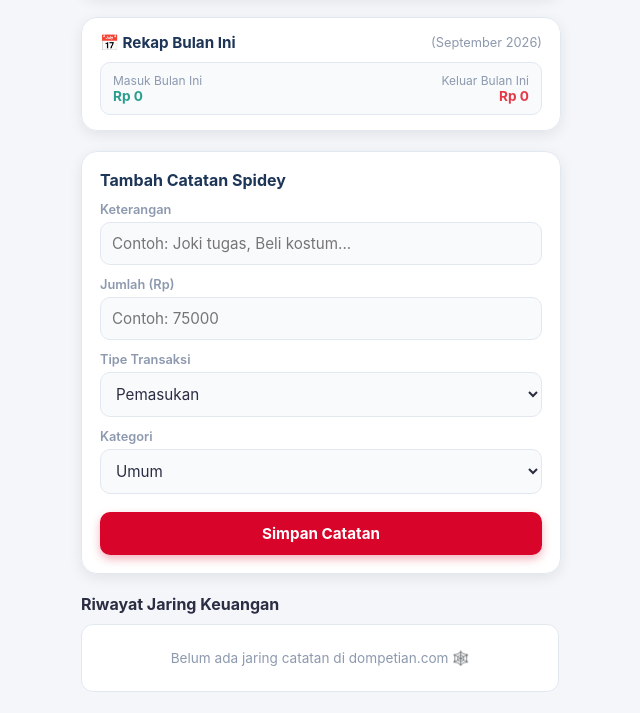
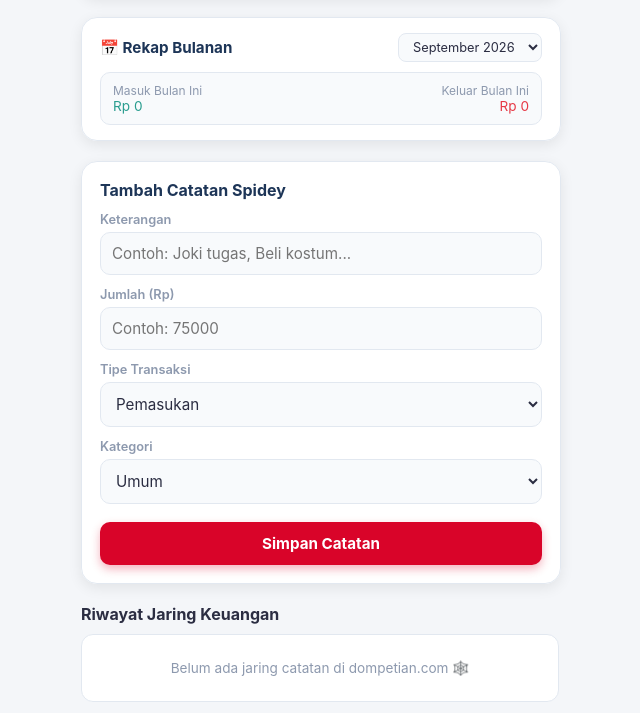
Before and after one commit to sancahyaseptian9/dompetian, a plain HTML site: page index.html in a window 1280 px wide. Shown: the part 322-1035 px from the top of the page, without its empty margins (319-959 px from the left). Drawn offline with Linux system fonts and the light colour scheme.

Commit message:
Update index.html

```diff
--- a/index.html
+++ b/index.html
@@ -3,7 +3,7 @@
 <head>
     <meta charset="UTF-8">
     <meta name="viewport" content="width=device-width, initial-scale=1.0">
-    <title>dompetian.com - Monthly Summary</title>
+    <title>dompetian.com - Monthly History</title>
     <style>
         :root {
             --bg-color: #f4f6f9;
@@ -162,7 +162,7 @@
             font-size: 0.95rem;
         }
 
-        /* Kartu Akumulasi Bulanan */
+        /* Kartu Akumulasi Bulanan dengan Pilihan Bulan */
         .monthly-card {
             background: var(--card-bg);
             padding: 15px 18px;
@@ -173,18 +173,28 @@
             backdrop-filter: blur(5px);
         }
 
-        .monthly-card h3 {
-            font-size: 0.95rem;
-            margin-bottom: 10px;
-            font-weight: 700;
-            color: var(--secondary);
+        .monthly-header {
             display: flex;
             justify-content: space-between;
             align-items: center;
+            margin-bottom: 10px;
         }
 
-        [data-theme="dark"] .monthly-card h3 {
+        .monthly-header h3 {
+            font-size: 0.95rem;
+            font-weight: 700;
+            color: var(--secondary);
+        }
+
+        [data-theme="dark"] .monthly-header h3 {
             color: var(--primary);
+        }
+
+        .monthly-header select {
+            width: auto;
+            padding: 5px 10px;
+            font-size: 0.8rem;
+            border-radius: 8px;
         }
 
         .monthly-stats {
@@ -195,11 +205,6 @@
             padding: 10px 12px;
             border-radius: 10px;
             border: 1px solid var(--border-color);
-        }
-
-        .m-stat-item span {
-            display: block;
-            font-weight: 700;
         }
 
         .income-text { color: var(--success); }
@@ -350,7 +355,7 @@
         <header>
             <div class="logo-area">
                 <h1>🕷️ dompetian.com</h1>
-                <span>Monthly Summary Edition</span>
+                <span>Multi-Month Summary</span>
             </div>
             <div class="header-btns">
                 <button class="btn-action" onclick="document.getElementById('bgUpload').click()">🖼️ Foto</button>
@@ -364,9 +369,9 @@
             Memuat tanggal...
         </div>
 
-        <!-- Kartu Saldo -->
+        <!-- Kartu Saldo Keseluruhan -->
         <div class="balance-card">
-            <h3>Sisa Saldo Jaring</h3>
+            <h3>Sisa Saldo Jaring (Total)</h3>
             <h2 id="totalBalance">Rp 0</h2>
             <div class="summary-row">
                 <div class="summary-item">
@@ -380,9 +385,14 @@
             </div>
         </div>
 
-        <!-- Kartu Akumulasi / Rekap Bulanan -->
+        <!-- Kartu Rekap / Akumulasi Bulanan dengan Pilihan Bulan -->
         <div class="monthly-card">
-            <h3>📅 Rekap Bulan Ini <span id="currentMonthLabel" style="font-size: 0.8rem; font-weight: normal; color: var(--text-muted);"></span></h3>
+            <div class="monthly-header">
+                <h3>📅 Rekap Bulanan</h3>
+                <select id="monthSelect" onchange="updateUI()">
+                    <!-- Pilihan bulan terisi otomatis dari data -->
+                </select>
+            </div>
             <div class="monthly-stats">
                 <div class="m-stat-item">
                     <p style="font-size: 0.75rem; color: var(--text-muted);">Masuk Bulan Ini</p>
@@ -440,21 +450,58 @@
     </div>
 
     <script>
-        // Menggunakan kunci penyimpanan lama agar data tidak hilang
         let transactions = JSON.parse(localStorage.getItem('dompetian_custom_trans')) || [];
 
         function formatRupiah(number) {
             return new Intl.NumberFormat('id-ID', { style: 'currency', currency: 'IDR', minimumFractionDigits: 0 }).format(number);
         }
 
-        // Tampilkan Hari, Tanggal, Tahun
         function updateDateWidget() {
             const now = new Date();
             const options = { weekday: 'long', year: 'numeric', month: 'long', day: 'numeric' };
             document.getElementById('dateWidget').innerText = now.toLocaleDateString('id-ID', options);
         }
 
+        // Mengisi pilihan bulan di dropdown secara otomatis berdasarkan data transaksi yang ada
+        function populateMonthDropdown() {
+            const monthSelect = document.getElementById('monthSelect');
+            const currentSelected = monthSelect.value;
+
+            // Kumpulkan semua bulan unik dari transaksi
+            let monthsSet = new Set();
+            const now = new Date();
+            const currentMonthName = now.toLocaleDateString('id-ID', { month: 'long', year: 'numeric' });
+
+            monthsSet.add(currentMonthName); // Pastikan bulan saat ini selalu ada
+
+            transactions.forEach(t => {
+                if (t.rawMonthYear) {
+                    monthsSet.add(t.rawMonthYear);
+                }
+            });
+
+            // Urutkan atau ubah ke array
+            let monthsArray = Array.from(monthsSet);
+
+            monthSelect.innerHTML = '';
+            monthsArray.forEach(m => {
+                const opt = document.createElement('option');
+                opt.value = m;
+                opt.innerText = m;
+                monthSelect.appendChild(opt);
+            });
+
+            // Kembalikan pilihan sebelumnya jika masih ada, jika tidak pilih bulan sekarang
+            if (monthsArray.includes(currentSelected)) {
+                monthSelect.value = currentSelected;
+            } else {
+                monthSelect.value = currentMonthName;
+            }
+        }
+
         function updateUI() {
+            populateMonthDropdown();
+
             const listElement = document.getElementById('transactionList');
             const balanceElement = document.getElementById('totalBalance');
             const incomeElement = document.getElementById('totalIncome');
@@ -462,18 +509,13 @@
 
             const monthlyIncomeEl = document.getElementById('monthlyIncome');
             const monthlyExpenseEl = document.getElementById('monthlyExpense');
-            const currentMonthLabel = document.getElementById('currentMonthLabel');
+            const selectedMonth = document.getElementById('monthSelect').value;
 
             listElement.innerHTML = '';
             let totalIncome = 0;
             let totalExpense = 0;
             let monthlyIncome = 0;
             let monthlyExpense = 0;
-
-            // Mendapatkan bulan dan tahun saat ini untuk akumulasi (format misal: "September 2026")
-            const now = new Date();
-            const currentMonthName = now.toLocaleDateString('id-ID', { month: 'long', year: 'numeric' });
-            currentMonthLabel.innerText = `(${currentMonthName})`;
 
             if (transactions.length === 0) {
                 listElement.innerHTML = `<li class="empty-state">Belum ada jaring catatan di dompetian.com 🕸️</li>`;
@@ -488,9 +530,8 @@
                     totalExpense += amountNum;
                 }
 
-                // Cek apakah transaksi masuk dalam bulan dan tahun berjalan
-                // t.rawDate disimpan dalam format ISO date string atau kita bandingkan string bulannya
-                if (t.rawMonthYear === currentMonthName) {
+                // Hitung khusus untuk bulan yang sedang dipilih di dropdown rekap
+                if (t.rawMonthYear === selectedMonth) {
                     if (t.type === 'income') {
                         monthlyIncome += amountNum;
                     } else {
@@ -543,7 +584,7 @@
                 type,
                 category,
                 date: dateStr,
-                rawMonthYear: monthYearStr // Penanda untuk akumulasi bulanan
+                rawMonthYear: monthYearStr
             });
 
             updateUI();
@@ -555,7 +596,6 @@
             updateUI();
         }
 
-        // Ganti Latar Belakang dari Galeri HP
         function changeBackground(event) {
             const file = event.target.files[0];
             if (file) {
@@ -594,7 +634,6 @@
                 document.body.style.backgroundImage = `url('${savedBg}')`;
             }
 
-            // Migrasi data lama jika belum ada rawMonthYear agar tidak error
             const now = new Date();
             const currentMonthName = now.toLocaleDateString('id-ID', { month: 'long', year: 'numeric' });
             transactions.forEach(t => {
```
